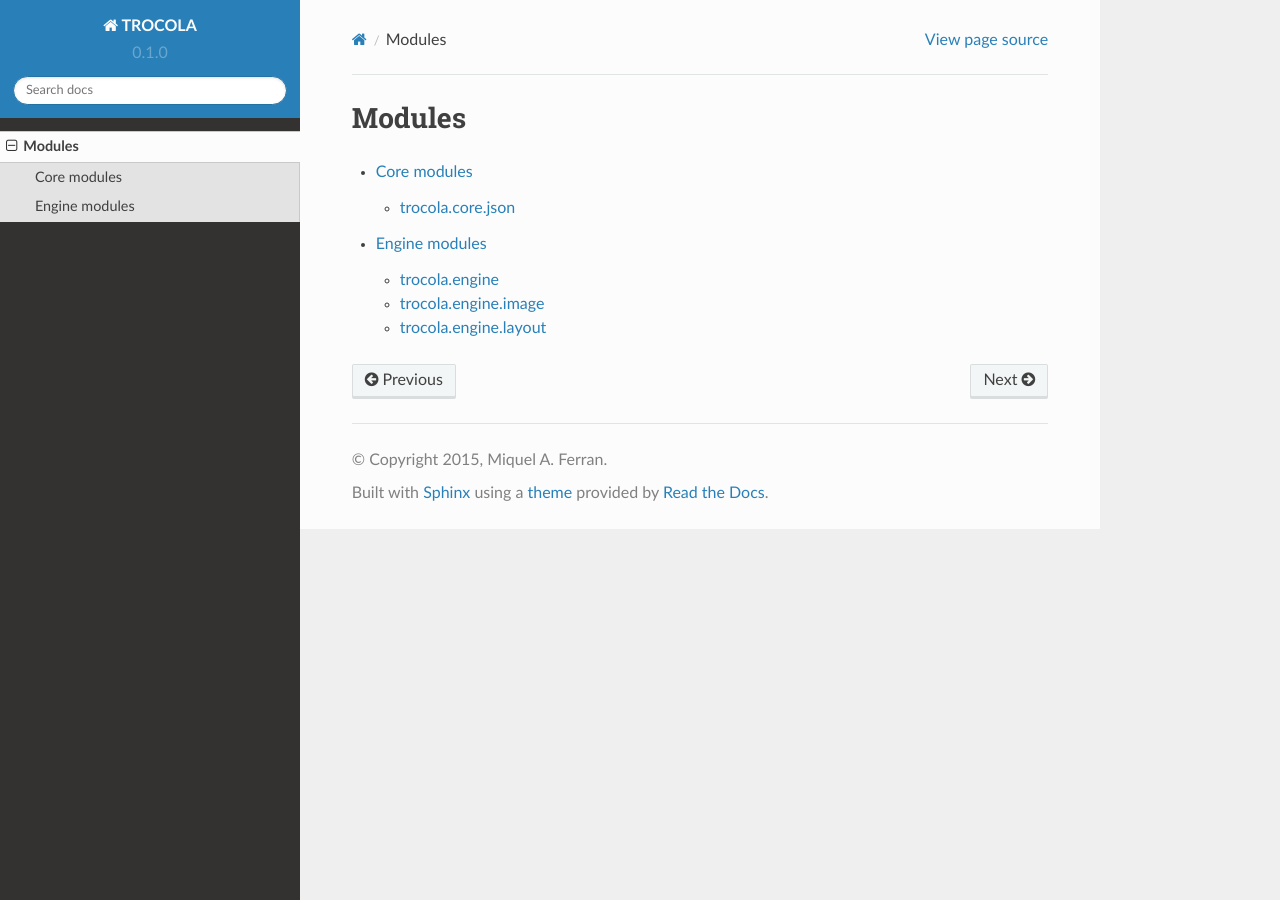
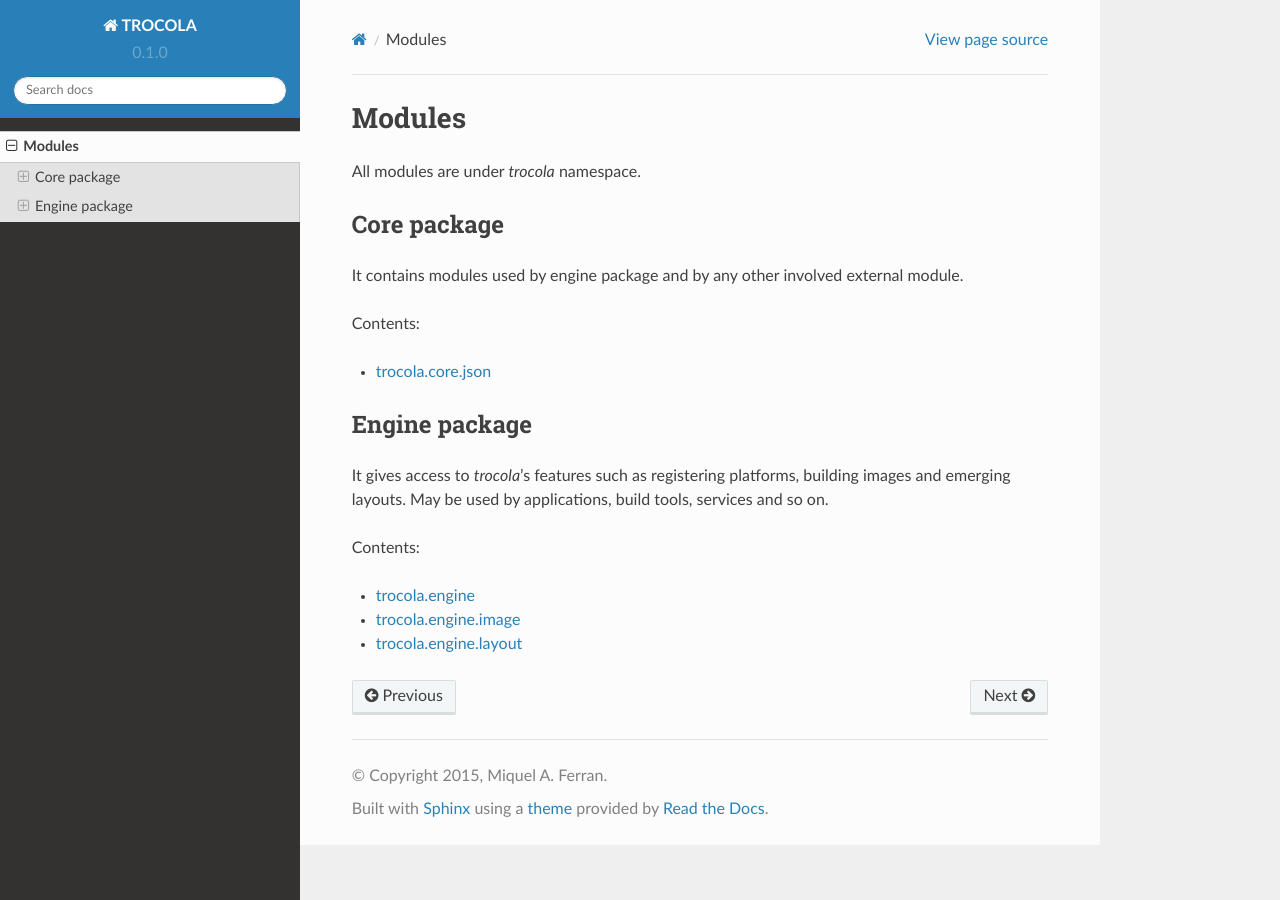
Before and after one commit to miquelo/trocola, a Sphinx documentation site: the page built from docs/source/modules.rst, in a window 1280 px wide. Built offline with Sphinx 7.4.7 and the Read the Docs theme 2.0.0, drawn with Linux system fonts in a browser that asks for light colours.

Commit message:
Another module documentation layout.

```diff
--- a/docs/source/index.rst
+++ b/docs/source/index.rst
@@ -4,7 +4,7 @@
 Contents:
 
 .. toctree::
-   :maxdepth: 2
+   :maxdepth: 3
 
    modules
 
@@ -12,5 +12,3 @@
 ==================
 
 * :ref:`genindex`
-* :ref:`modindex`
-* :ref:`search`
--- a/docs/source/modules.rst
+++ b/docs/source/modules.rst
@@ -1,8 +1,33 @@
 Modules
 =======
 
+All modules are under *trocola* namespace.
+
+Core package
+------------
+
+It contains modules used by engine package and by any other involved external
+module.
+
+Contents:
+
 .. toctree::
-   :maxdepth: 4
+   :maxdepth: 1
 
-   modules.core
+   modules.core.json
+
+Engine package
+--------------
+
+It gives access to *trocola*'s features such as registering platforms, building
+images and emerging layouts. May be used by applications, build tools, services
+and so on.
+
+Contents:
+
+.. toctree::
+   :maxdepth: 1
+
    modules.engine
+   modules.engine.image
+   modules.engine.layout
```
Also changed, not shown: docs/source/modules.core.json.rst (added, +10 -0 lines), docs/source/modules.core.rst (deleted, +0 -10 lines), docs/source/modules.engine.image.rst (added, +9 -0 lines), docs/source/modules.engine.layout.rst (added, +9 -0 lines), docs/source/modules.engine.rst (+2 -19 lines), 2 other files.
